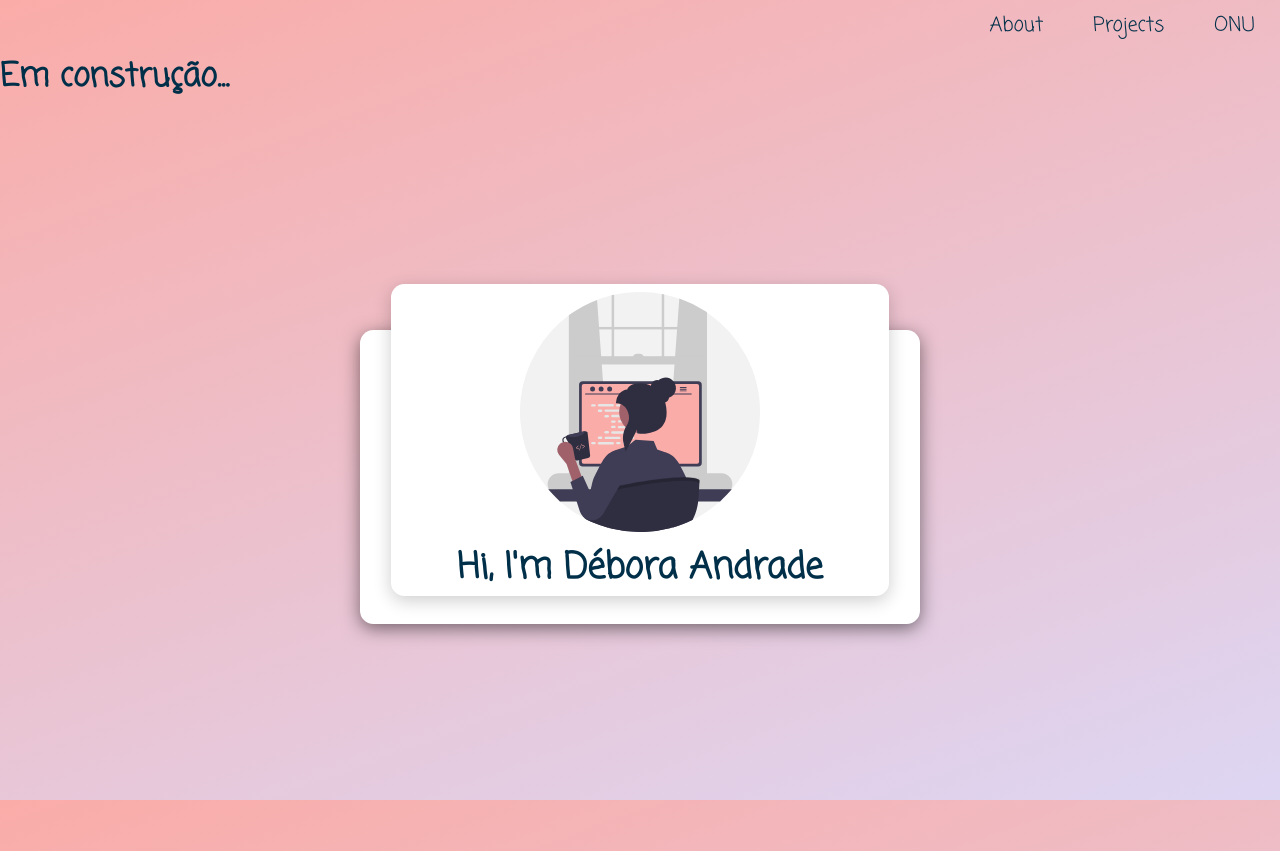
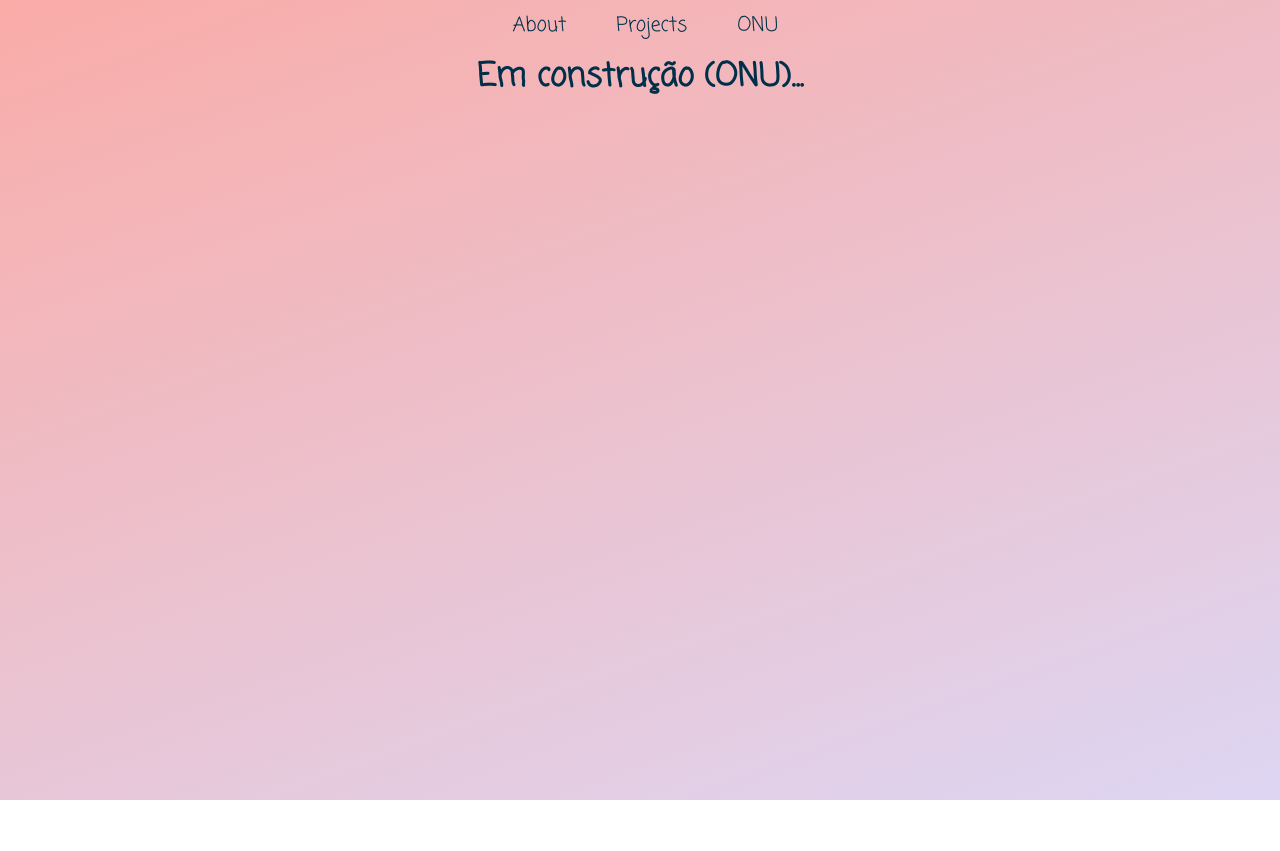
Before and after one commit to DebsAndrade/portfolio-challenge, a React (Create React App) app: page /onu in a window 1280 px wide. After the commit the page ends 800 px from the top, so only its background shows below. Built offline with nearby package versions, Linux system fonts and the light colour scheme.

Commit message:
Ajustes no component navigation

```diff
--- a/src/App.js
+++ b/src/App.js
@@ -1,14 +1,13 @@
 import React from "react";
 import { GlobalStyle } from "./styles/GlobalStyle";
 import Navigation from "./components/navigation/Navigation";
-import AboutMe from "./containers/aboutme/AboutMe";
+
 
 function App() {
   return (
     <>
       <GlobalStyle />
       <Navigation />
-      <AboutMe />
     </>
   );
 }
--- a/src/containers/onu/Onu.js
+++ b/src/containers/onu/Onu.js
@@ -2,7 +2,7 @@
 
 const Onu = () => {
     return(
-        <h1>Em construção...</h1>
+        <h1>Em construção (ONU)...</h1>
     )
 }
 
--- a/src/containers/projects/Projects.js
+++ b/src/containers/projects/Projects.js
@@ -2,7 +2,7 @@
 
 const Projects = () => {
     return(
-        <h1>Em construção...</h1>
+        <h1>Em construção (PROJECTS)...</h1>
     )
 }
 
```
